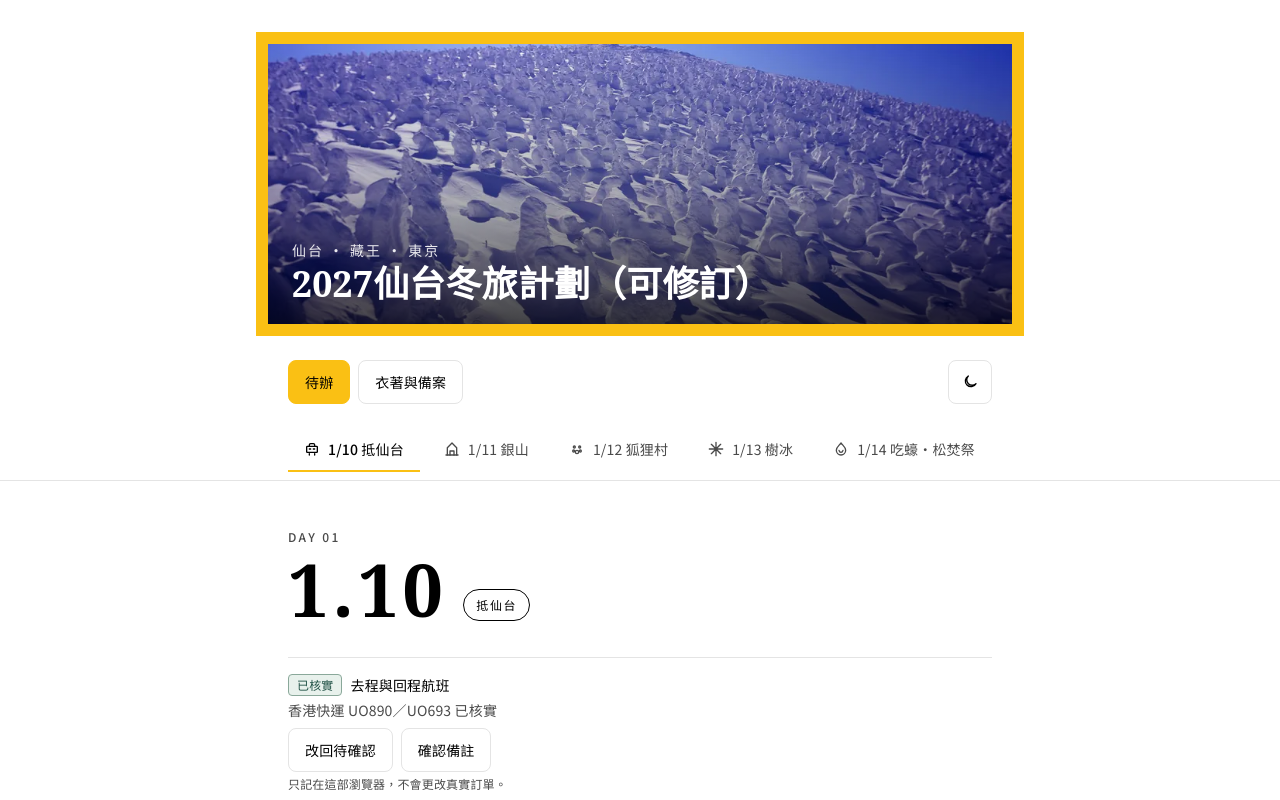
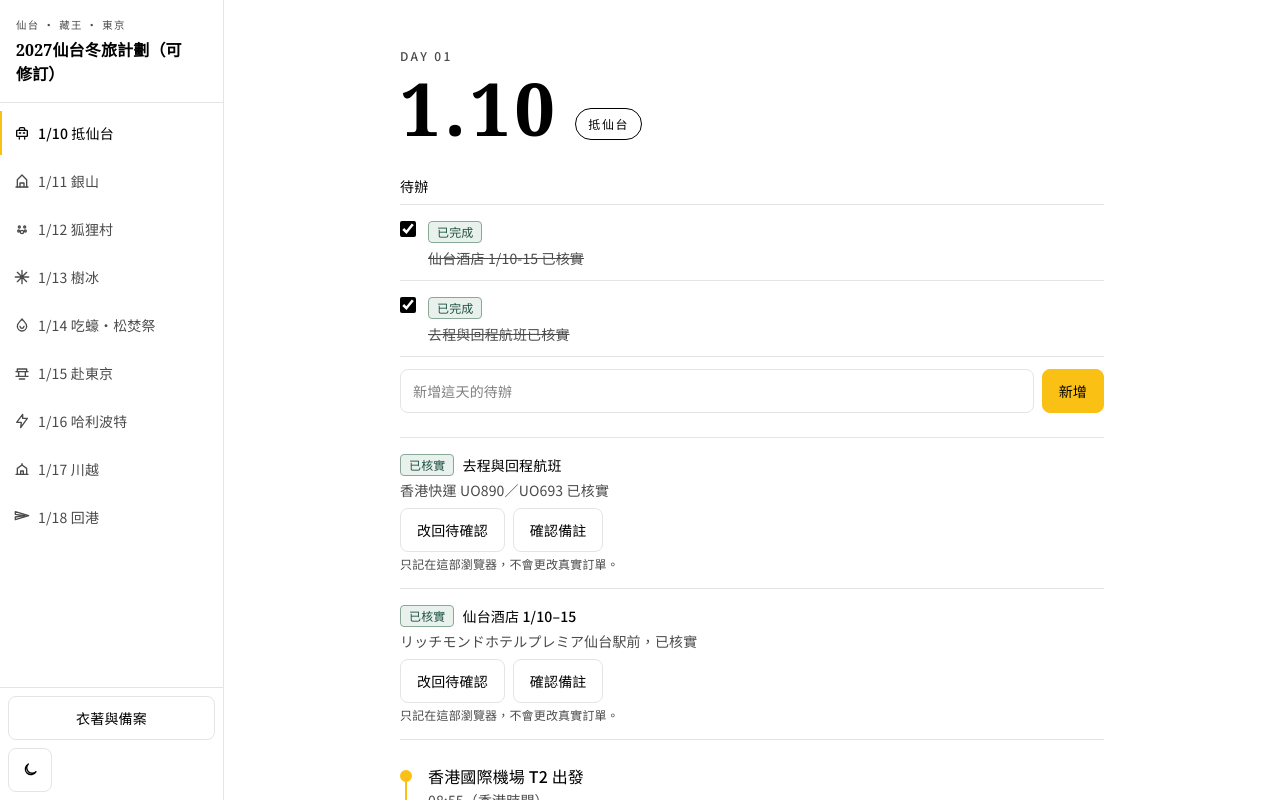
Before and after one commit to louiswong72871/japan_trip_2027, a React (Vite) app: page / in a window 1280 px wide. Shown: the top 800 px of the page. Built offline with nearby package versions, Linux system fonts and the light colour scheme.

Commit message:
Move day tabs to a sticky left sidebar and drop the hero.
Show todos as pending items on each day, and list 1/18 departure
times as a timeline instead of a paragraph.

```diff
--- a/src/App.tsx
+++ b/src/App.tsx
@@ -4,14 +4,12 @@ import { Button } from "./components/Button";
 import { DayPager } from "./components/DayPager";
 import { DayTabs } from "./components/DayTabs";
 import { GearDialog } from "./components/GearDialog";
-import { Hero } from "./components/Hero";
 import { IntroWipe } from "./components/IntroWipe";
 import { ThemeToggle } from "./components/ThemeToggle";
-import { TodoDialog } from "./components/TodoDialog";
 import { DEFAULT_DAY, days, isDayId, type DayId } from "./data/pages";
 import { dayViews } from "./days";
 import { ConfirmationsProvider } from "./hooks/useConfirmations";
-import { useTodos } from "./hooks/useTodos";
+import { TodosProvider } from "./hooks/useTodos";
 
 function readHash(): DayId {
   if (typeof window === "undefined") {
@@ -21,31 +19,21 @@ function readHash(): DayId {
   return isDayId(id) ? id : DEFAULT_DAY;
 }
 
-function tabBarDocumentTop(bar: HTMLElement): number {
-  const previous = bar.style.position;
-  bar.style.position = "static";
-  const top = bar.getBoundingClientRect().top + window.scrollY;
-  bar.style.position = previous;
-  return top;
-}
-
-function scrollTabBarToTop() {
-  const bar = document.querySelector<HTMLElement>("[data-day-nav]");
-  if (!bar) {
+function scrollDayLayoutToTop() {
+  const layout = document.querySelector<HTMLElement>("[data-day-layout]");
+  if (!layout) {
     return;
   }
   const reduce = window.matchMedia("(prefers-reduced-motion: reduce)").matches;
   window.scrollTo({
-    top: tabBarDocumentTop(bar),
+    top: layout.getBoundingClientRect().top + window.scrollY,
     behavior: reduce ? "auto" : "smooth",
   });
 }
 
 function AppShell() {
   const [page, setPage] = useState<DayId>(readHash);
-  const [todoOpen, setTodoOpen] = useState(false);
   const [gearOpen, setGearOpen] = useState(false);
-  const { todos, draft, setDraft, addTodo, toggleTodo } = useTodos();
   const DayView = dayViews[page];
   const shouldScroll = useRef(false);
   const shellRef = useRef<HTMLDivElement>(null);
@@ -64,7 +52,7 @@ function AppShell() {
       return;
     }
     shouldScroll.current = false;
-    scrollTabBarToTop();
+    scrollDayLayoutToTop();
   }, [page]);
 
   useEffect(() => {
@@ -84,7 +72,6 @@ function AppShell() {
   const dayIndex = days.findIndex((day) => day.id === page);
   const chapterAlt = dayIndex % 2 === 1;
 
-
   return (
     <>
       <IntroWipe targetRef={shellRef} />
@@ -95,33 +82,40 @@ function AppShell() {
         >
           跳至每日行程
         </a>
-      <Hero />
-      <div className="mx-auto flex max-w-3xl flex-wrap items-center gap-2 px-6 pt-6 sm:px-8">
-        <Button
-          variant="primary"
-          aria-pressed={todoOpen}
-          onClick={() => setTodoOpen(true)}
+        <div data-day-layout className="flex min-h-dvh">
+          <aside
+            data-day-nav
+            className="sticky top-0 z-20 flex h-dvh w-[4.75rem] shrink-0 flex-col border-r border-border bg-bg md:w-56"
           >
-          待辦
-        </Button>
+            <div className="hidden border-b border-border px-4 py-4 md:block">
+              <p className="text-[0.65rem] font-medium tracking-[0.14em] text-muted-fg">
+                仙台 · 藏王 · 東京
+              </p>
+              <h1 className="mt-1 font-serif text-base font-semibold text-pretty">
+                2027仙台冬旅計劃（可修訂）
+              </h1>
+            </div>
+            <h1 className="sr-only md:hidden">2027仙台冬旅計劃（可修訂）</h1>
+            <div className="min-h-0 flex-1 overflow-y-auto">
+              <DayTabs value={page} onChange={openPage} />
+            </div>
+            <div className="flex flex-col items-stretch gap-2 border-t border-border p-2">
               <Button
                 variant="secondary"
                 aria-pressed={gearOpen}
                 onClick={() => setGearOpen(true)}
+                className="w-full px-2 md:px-4"
               >
-          衣著與備案
+                <span className="md:hidden">衣著</span>
+                <span className="hidden md:inline">衣著與備案</span>
               </Button>
-        <span className="ms-auto">
+              <span className="flex justify-center md:justify-start">
                 <ThemeToggle />
               </span>
             </div>
-      <div data-day-nav className="sticky top-0 z-20 mt-4 border-b border-border bg-bg">
-        <div className="mx-auto max-w-3xl px-4 sm:px-8">
-          <DayTabs value={page} onChange={openPage} />
-        </div>
-      </div>
-      <section className={chapterAlt ? "bg-muted" : "bg-bg"}>
-        <main className="mx-auto max-w-3xl px-6 py-10 sm:px-8 sm:py-12">
+          </aside>
+          <section className={`min-w-0 flex-1 ${chapterAlt ? "bg-muted" : "bg-bg"}`}>
+            <main className="mx-auto max-w-3xl px-5 py-8 sm:px-8 sm:py-12">
               <p className="sr-only">{current.label}</p>
               <DayView />
               <DayPager page={page} onChange={openPage} />
@@ -130,15 +124,7 @@ function AppShell() {
               </p>
             </main>
           </section>
-      <TodoDialog
-        open={todoOpen}
-        items={todos}
-        draft={draft}
-        onClose={() => setTodoOpen(false)}
-        onToggle={toggleTodo}
-        onDraftChange={setDraft}
-        onAdd={addTodo}
-      />
+        </div>
         <GearDialog open={gearOpen} onClose={() => setGearOpen(false)} />
         <BackToTop />
       </div>
@@ -149,7 +135,9 @@ function AppShell() {
 export default function App() {
   return (
     <ConfirmationsProvider>
+      <TodosProvider>
         <AppShell />
+      </TodosProvider>
     </ConfirmationsProvider>
   );
 }
--- a/src/components/DayPanel.tsx
+++ b/src/components/DayPanel.tsx
@@ -1,6 +1,7 @@
 import { useRef, type ReactNode } from "react";
 import { days, type DayPage } from "../data/pages";
 import { gsap, useGSAP } from "../motion/gsap";
+import { DayTodos } from "./DayTodos";
 
 function chapterMeta(day: DayPage) {
   const index = days.findIndex((entry) => entry.id === day.id);
@@ -111,7 +112,10 @@ export function DayPanel({
           </span>
         </span>
       </h2>
-      <div className="mt-8 space-y-6">{children}</div>
+      <div className="mt-8 space-y-6">
+        <DayTodos dayId={day.id} />
+        {children}
+      </div>
     </article>
   );
 }
--- a/src/components/DayTabs.tsx
+++ b/src/components/DayTabs.tsx
@@ -19,12 +19,12 @@ export function DayTabs({
     }
     const listRect = list.getBoundingClientRect();
     const selectedRect = selected.getBoundingClientRect();
-    const left =
-      list.scrollLeft +
-      (selectedRect.left - listRect.left) -
-      (listRect.width - selectedRect.width) / 2;
+    const top =
+      list.scrollTop +
+      (selectedRect.top - listRect.top) -
+      (listRect.height - selectedRect.height) / 2;
     list.scrollTo({
-      left: Math.max(0, left),
+      top: Math.max(0, top),
       behavior: window.matchMedia("(prefers-reduced-motion: reduce)").matches
         ? "auto"
         : "smooth",
@@ -60,12 +60,14 @@ export function DayTabs({
       id="daily-tabs"
       role="tablist"
       aria-label="每日行程"
+      aria-orientation="vertical"
       onKeyDown={onKeyDown}
-      className="tab-scroller flex flex-nowrap gap-2 overflow-x-auto overflow-y-hidden bg-bg py-2"
+      className="flex flex-col gap-1 bg-bg py-2"
     >
       {days.map((day) => {
         const selected = value === day.id;
         const Icon = dayIcons[day.id];
+        const datePart = day.label.split(" ")[0] ?? day.label;
         return (
           <button
             key={day.id}
@@ -76,14 +78,15 @@ export function DayTabs({
             id={`tab-${day.id}`}
             tabIndex={selected ? 0 : -1}
             onClick={() => onChange(day.id)}
-            className={`inline-flex min-h-11 shrink-0 cursor-pointer items-center gap-2 border-b-2 bg-transparent px-4 text-sm whitespace-nowrap ${
+            className={`flex min-h-11 w-full cursor-pointer items-center gap-2 border-l-2 bg-transparent px-2 text-left text-sm md:px-3 ${
               selected
                 ? "border-accent font-medium text-fg"
                 : "border-transparent font-normal text-muted-fg"
             }`}
           >
             <Icon />
-            {day.label}
+            <span className="md:hidden">{datePart}</span>
+            <span className="hidden md:inline">{day.label}</span>
           </button>
         );
       })}
--- /dev/null
+++ b/src/components/DayTodos.tsx
@@ -0,0 +1,75 @@
+import { useState, type KeyboardEvent } from "react";
+import type { DayId } from "../data/pages";
+import { useTodos } from "../hooks/useTodos";
+import { Button } from "./Button";
+import { StatusBadge } from "./StatusBadge";
+
+export function DayTodos({ dayId }: { dayId: DayId }) {
+  const { todosForDay, addTodo, toggleTodo } = useTodos();
+  const items = todosForDay(dayId);
+  const [draft, setDraft] = useState("");
+
+  const submit = () => {
+    addTodo(dayId, draft);
+    setDraft("");
+  };
+
+  const onKeyDown = (event: KeyboardEvent<HTMLInputElement>) => {
+    if (event.key === "Enter") {
+      event.preventDefault();
+      submit();
+    }
+  };
+
+  return (
+    <section aria-labelledby={`todos-${dayId}`}>
+      <h3 id={`todos-${dayId}`} className="text-sm font-medium text-fg">
+        待辦
+      </h3>
+      {items.length > 0 ? (
+        <ul className="mt-2 divide-y divide-border border-y border-border">
+          {items.map((item) => (
+            <li key={item.id} className="py-3">
+              <label className="flex cursor-pointer items-start gap-3">
+                <input
+                  type="checkbox"
+                  checked={item.done}
+                  onChange={() => toggleTodo(item.id)}
+                  className="mt-1 size-4 shrink-0 cursor-pointer accent-fg"
+                />
+                <span className="min-w-0">
+                  <StatusBadge tone={item.done ? "confirmed" : "pending"}>
+                    {item.done ? "已完成" : "待確認"}
+                  </StatusBadge>
+                  <span
+                    className={`mt-1 block text-sm ${
+                      item.done ? "text-muted-fg line-through" : "text-fg"
+                    }`}
+                  >
+                    {item.text}
+                  </span>
+                </span>
+              </label>
+            </li>
+          ))}
+        </ul>
+      ) : (
+        <p className="mt-2 text-sm text-muted-fg">這天還沒有待辦。</p>
+      )}
+      <div className="mt-3 flex gap-2">
+        <input
+          type="text"
+          value={draft}
+          onChange={(event) => setDraft(event.target.value)}
+          onKeyDown={onKeyDown}
+          placeholder="新增這天的待辦"
+          aria-label="新增這天的待辦"
+          className="min-h-11 min-w-0 flex-1 rounded-[var(--radius-sm)] border border-border bg-card px-3 text-sm text-fg"
+        />
+        <Button variant="primary" onClick={submit}>
+          新增
+        </Button>
+      </div>
+    </section>
+  );
+}
--- a/src/data/todos.ts
+++ b/src/data/todos.ts
@@ -1,57 +1,115 @@
+import type { DayId } from "./pages";
+
 export type TodoItem = {
   id: string;
   text: string;
   done: boolean;
+  days: DayId[];
 };
 
 export const TODO_STORAGE_KEY = "sendai-2027-todos";
 
+export const TODO_DAYS_BY_ID: Record<string, DayId[]> = {
+  hotel: ["arrive"],
+  flights: ["arrive", "depart"],
+  kkday: ["ginzan"],
+  bus11: ["ginzan"],
+  fox: ["fox"],
+  juhyo: ["juhyo"],
+  oyster: ["donto"],
+  donto: ["donto"],
+  tokyo: ["tokyo", "depart"],
+  shinkansen: ["tokyo"],
+  harry: ["harry"],
+  teamlab: ["tokyo"],
+  sky: ["harry"],
+  sumo: ["tokyo17"],
+  ghibli: ["tokyo17"],
+  return: ["depart"],
+};
+
 export const initialTodos: TodoItem[] = [
-  { id: "hotel", text: "仙台酒店 1/10-15 已核實", done: true },
-  { id: "flights", text: "去程與回程航班已核實", done: true },
-  { id: "kkday", text: "下訂 1/11 KKday 183402", done: false },
-  { id: "bus11", text: "出發前再對 1/11 高速巴士時刻", done: false },
-  { id: "fox", text: "狐狸村定於 1/12，交通尚未安排", done: false },
-  { id: "juhyo", text: "樹冰定於 1/13 日間自行，交通尚未安排", done: false },
-  { id: "oyster", text: "1/14 上午松島吃蠔：出發前致電確認こうは當日有開", done: false },
-  { id: "donto", text: "1/14 松焚祭時刻與臨時交通再對", done: false },
+  { id: "hotel", text: "仙台酒店 1/10-15 已核實", done: true, days: TODO_DAYS_BY_ID.hotel },
+  { id: "flights", text: "去程與回程航班已核實", done: true, days: TODO_DAYS_BY_ID.flights },
+  { id: "kkday", text: "下訂 1/11 KKday 183402", done: false, days: TODO_DAYS_BY_ID.kkday },
+  { id: "bus11", text: "出發前再對 1/11 高速巴士時刻", done: false, days: TODO_DAYS_BY_ID.bus11 },
+  { id: "fox", text: "狐狸村定於 1/12，交通尚未安排", done: false, days: TODO_DAYS_BY_ID.fox },
+  { id: "juhyo", text: "樹冰定於 1/13 日間自行，交通尚未安排", done: false, days: TODO_DAYS_BY_ID.juhyo },
+  { id: "oyster", text: "1/14 上午松島吃蠔：出發前致電確認こうは當日有開", done: false, days: TODO_DAYS_BY_ID.oyster },
+  { id: "donto", text: "1/14 松焚祭時刻與臨時交通再對", done: false, days: TODO_DAYS_BY_ID.donto },
   {
     id: "tokyo",
     text: "東京住宿已記入（大山駅南口 Airbnb）；電郵尚未找到訂房確認，出發前再對入住時段",
     done: false,
+    days: TODO_DAYS_BY_ID.tokyo,
   },
   {
     id: "shinkansen",
     text: "2026-12-15 10:00（日本時間）買 1/15 はやぶさ指定席 e票",
     done: false,
+    days: TODO_DAYS_BY_ID.shinkansen,
   },
-  { id: "harry", text: "下訂 1/16 或 1/17 上午官方 Standard 哈利波特票", done: false },
+  { id: "harry", text: "下訂 1/16 或 1/17 上午官方 Standard 哈利波特票", done: false, days: TODO_DAYS_BY_ID.harry },
   {
     id: "teamlab",
     text: "預購 1/15 下午 teamLab Planets 官網日時票（改期則改 1/17）",
     done: false,
+    days: TODO_DAYS_BY_ID.teamlab,
   },
   {
     id: "sky",
     text: "2027-01-02 00:00（日本時間）預購 1/16 傍晚 SHIBUYA SKY 日時指定券",
     done: false,
+    days: TODO_DAYS_BY_ID.sky,
   },
   {
     id: "sumo",
     text: "若改 1/17 看初場所：先參加チケット大相撲先行抽選；一般発売 2026-12-05 10:00（日本時間）。日曆可選不等於有位",
     done: false,
+    days: TODO_DAYS_BY_ID.sumo,
   },
   {
     id: "ghibli",
     text: "若已決定 1/17 去ジブリ：2026-12-10 10:00（日本時間）買 1 月入場（易瞬間售罄；無票不要當主線）",
     done: false,
+    days: TODO_DAYS_BY_ID.ghibli,
   },
   {
     id: "return",
     text: "1/18 約 15:50–16:00 由大山住宿出發，趕日暮里 16:45 Skyliner（現行平日表，出發前再對）",
     done: false,
+    days: TODO_DAYS_BY_ID["return"],
   },
 ];
+
+function isDayIdList(value: unknown): value is DayId[] {
+  return (
+    Array.isArray(value) &&
+    value.length > 0 &&
+    value.every(
+      (entry) =>
+        typeof entry === "string" &&
+        [
+          "arrive",
+          "ginzan",
+          "fox",
+          "juhyo",
+          "donto",
+          "tokyo",
+          "harry",
+          "tokyo17",
+          "depart",
+        ].includes(entry),
+    )
+  );
+}
+
+function withDays(item: TodoItem): TodoItem {
+  if (item.days.length > 0) {
+    return item;
+  }
+  return { ...item, days: TODO_DAYS_BY_ID[item.id] ?? [] };
+}
 
 export function readTodos(): TodoItem[] {
   if (typeof window === "undefined") {
@@ -75,13 +133,20 @@ export function readTodos(): TodoItem[] {
         "text" in entry &&
         "done" in entry
       ) {
-        const item = entry as TodoItem;
+        const item = entry as { id: unknown; text: unknown; done: unknown; days?: unknown };
         if (
           typeof item.id === "string" &&
           typeof item.text === "string" &&
           typeof item.done === "boolean"
         ) {
-          items.push({ id: item.id, text: item.text, done: item.done });
+          items.push(
+            withDays({
+              id: item.id,
+              text: item.text,
+              done: item.done,
+              days: isDayIdList(item.days) ? item.days : TODO_DAYS_BY_ID[item.id] ?? [],
+            }),
+          );
         }
       }
     }
--- /dev/null
+++ b/src/hooks/useTodos.tsx
@@ -0,0 +1,81 @@
+import {
+  createContext,
+  useCallback,
+  useContext,
+  useEffect,
+  useMemo,
+  useState,
+  type ReactNode,
+} from "react";
+import type { DayId } from "../data/pages";
+import {
+  TODO_STORAGE_KEY,
+  type TodoItem,
+  readTodos,
+} from "../data/todos";
+
+type TodosContextValue = {
+  todos: TodoItem[];
+  addTodo: (day: DayId, text: string) => void;
+  toggleTodo: (id: string) => void;
+  todosForDay: (day: DayId) => TodoItem[];
+};
+
+const TodosContext = createContext<TodosContextValue | null>(null);
+
+export function TodosProvider({ children }: { children: ReactNode }) {
+  const [todos, setTodos] = useState<TodoItem[]>(readTodos);
+
+  useEffect(() => {
+    try {
+      window.localStorage.setItem(TODO_STORAGE_KEY, JSON.stringify(todos));
+    } catch {
+      /* ignore quota / private mode */
+    }
+  }, [todos]);
+
+  const addTodo = useCallback((day: DayId, text: string) => {
+    const value = text.trim();
+    if (value === "") {
+      return;
+    }
+    setTodos((current) => [
+      ...current,
+      { id: `todo-${Date.now()}`, text: value, done: false, days: [day] },
+    ]);
+  }, []);
+
+  const toggleTodo = useCallback((id: string) => {
+    setTodos((current) =>
+      current.map((item) =>
+        item.id === id ? { ...item, done: !item.done } : item,
+      ),
+    );
+  }, []);
+
+  const todosForDay = useCallback(
+    (day: DayId) => {
+      const items = todos.filter((item) => item.days.includes(day));
+      return [
+        ...items.filter((item) => !item.done),
+        ...items.filter((item) => item.done),
+      ];
+    },
+    [todos],
+  );
+
+  const value = useMemo(
+    () => ({ todos, addTodo, toggleTodo, todosForDay }),
+    [todos, addTodo, toggleTodo, todosForDay],
+  );
+
+  return <TodosContext.Provider value={value}>{children}</TodosContext.Provider>;
+}
+
+export function useTodos() {
+  const value = useContext(TodosContext);
+  if (!value) {
+    throw new Error("useTodos must be used within TodosProvider");
+  }
+  return value;
+}
```
Also changed, not shown: design-system/2027/MASTER.md (+8 -9 lines), src/days/DepartDay.tsx (+67 -11 lines), src/hooks/useTodos.ts (deleted, +0 -41 lines), 1 other file (tests, documents, lock files or other folders). Lines whose indentation alone changed are shown as unchanged.
